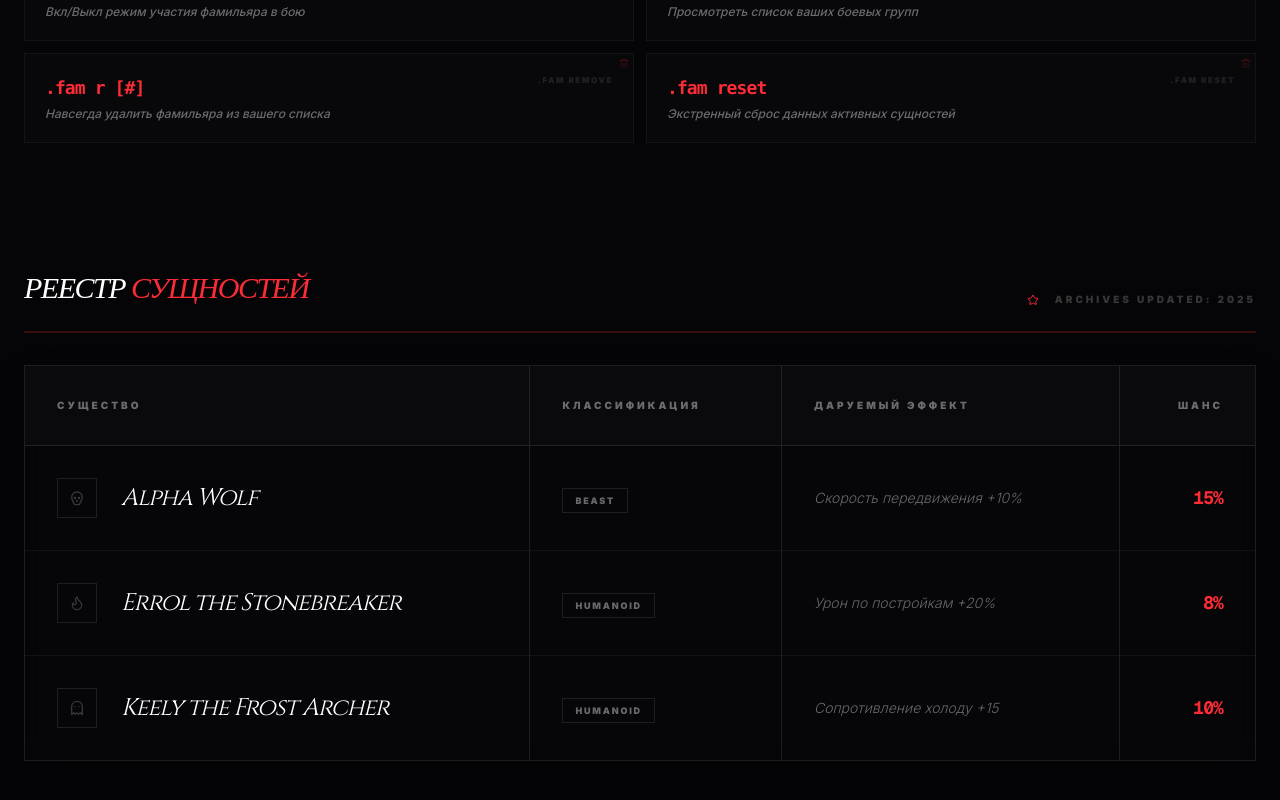
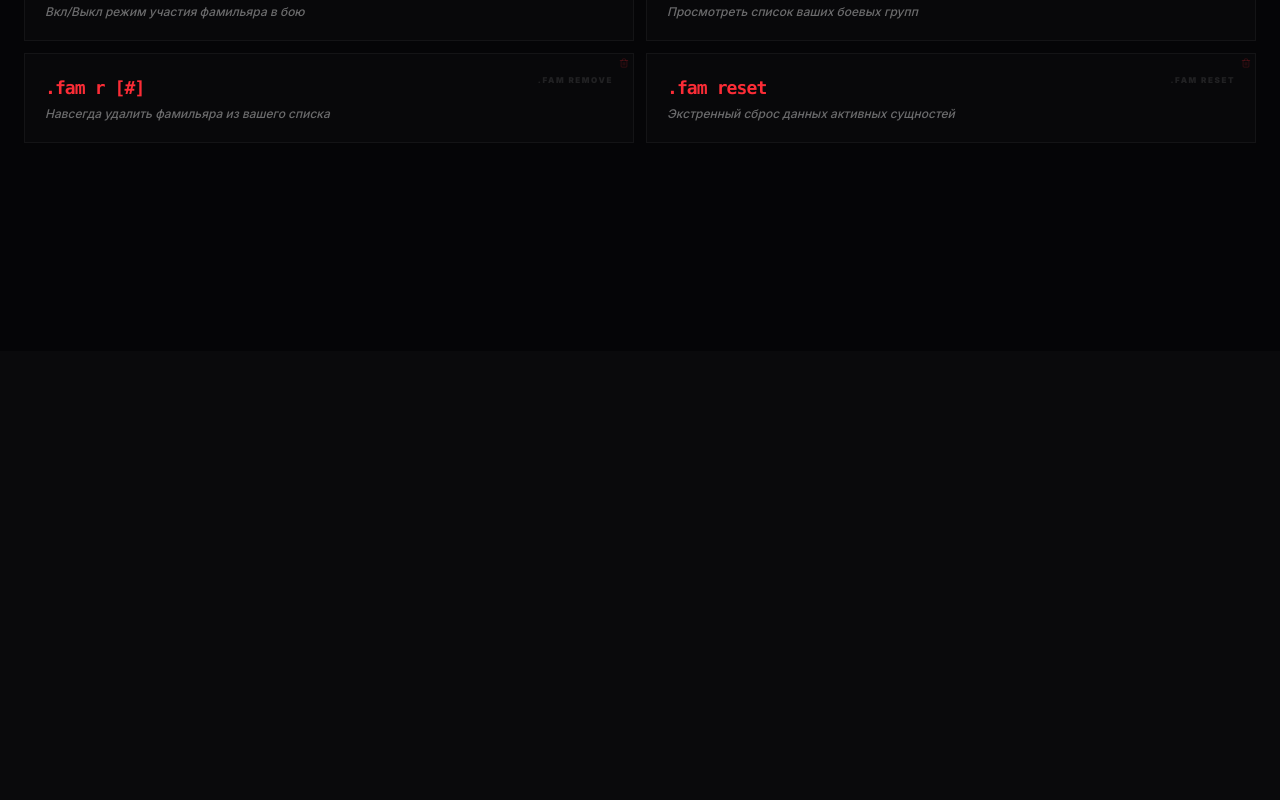
Before and after one commit to Evools/v-rising-mod, a Next.js app: page /familiars in a window 1280 px wide. Shown: the part 1268-2068 px from the top of the page. After the commit the page ends 1619 px from the top, so only its background shows below. Built offline with nearby package versions, Linux system fonts and the light colour scheme.

Commit message:
fix: закомментировать блок кода для таблицы боссов на странице фамильяров

```diff
--- a/app/familiars/page.tsx
+++ b/app/familiars/page.tsx
@@ -379,7 +379,7 @@
         </section>
 
         {/* BOSSES TABLE */}
-        <div className="space-y-8">
+        {/* <div className="space-y-8">
           <div className="flex items-end justify-between border-b-2 border-primary/20 pb-6">
             <h2 className="font-serif text-3xl uppercase tracking-tighter italic">
               Реестр <span className="text-primary">Сущностей</span>
@@ -446,7 +446,7 @@
               </table>
             </div>
           </div>
-        </div>
+        </div> */}
       </div>
 
       <style jsx global>{`
```
